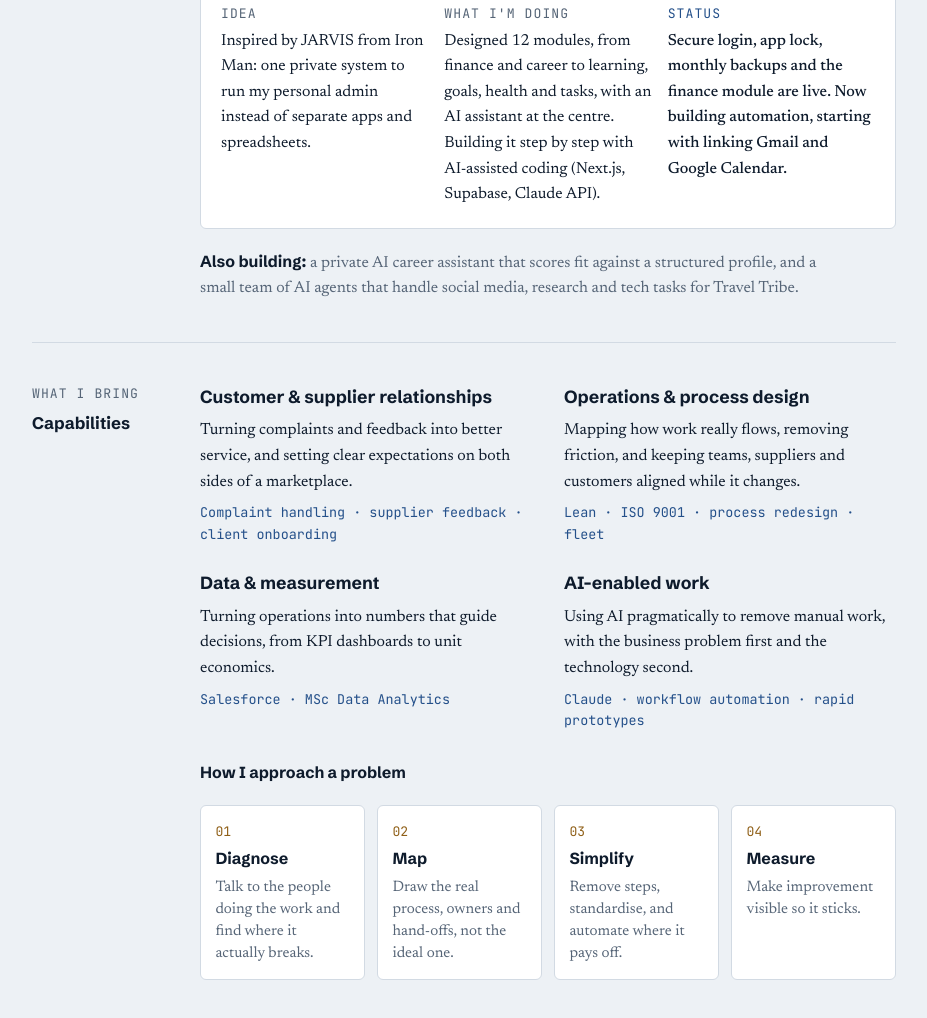
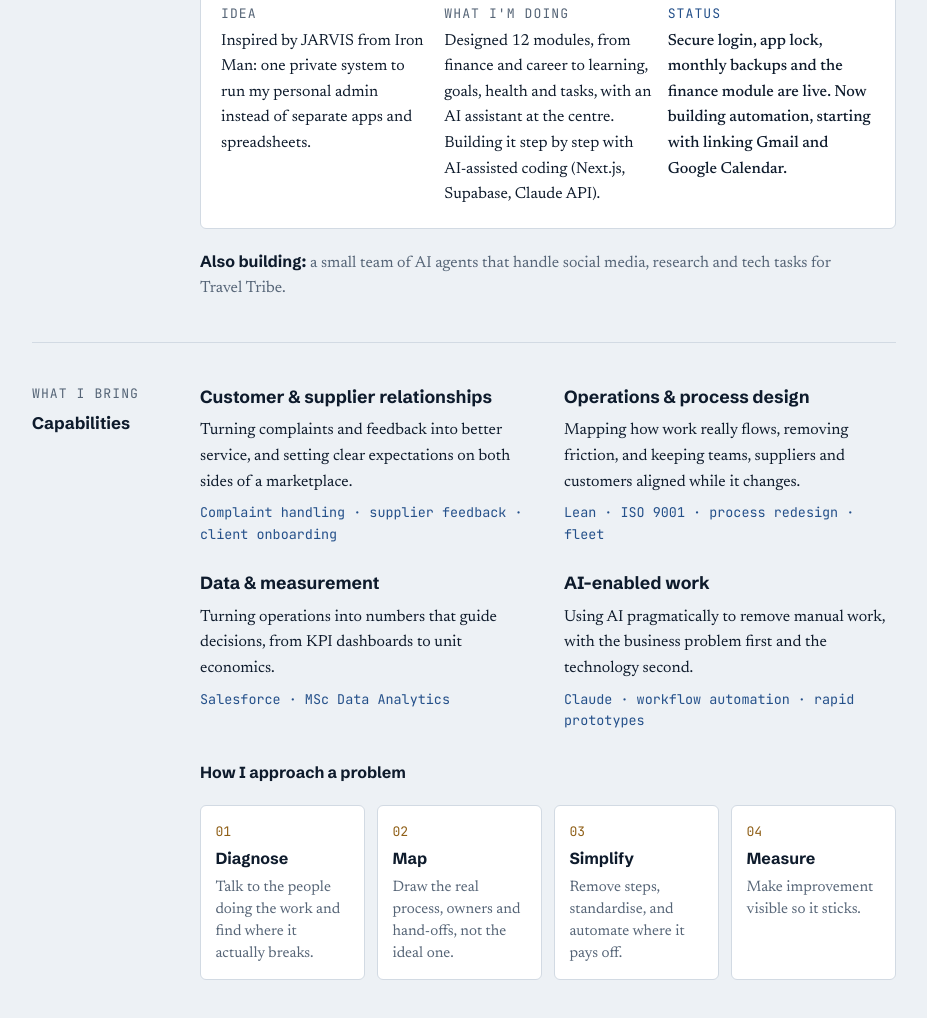
Before and after one commit to aditprajapati-dot/aditprajapati-dot.github.io, a plain HTML site: page index.html in a window 1280 px wide. Shown: the part 2328-3346 px from the top of the page, without its empty margins (176-1103 px from the left). Drawn offline with Linux system fonts and the light colour scheme; no server answers.

Commit message:
Remove AI career assistant mention

```diff
--- a/index.html
+++ b/index.html
@@ -340,7 +340,7 @@ footer a { color: var(--muted); }
           </div>
         </article>
 
-        <p class="also"><strong>Also building:</strong> a private AI career assistant that scores fit against a structured profile, and a small team of AI agents that handle social media, research and tech tasks for Travel Tribe.</p>
+        <p class="also"><strong>Also building:</strong> a small team of AI agents that handle social media, research and tech tasks for Travel Tribe.</p>
       </div>
     </section>
 
```
